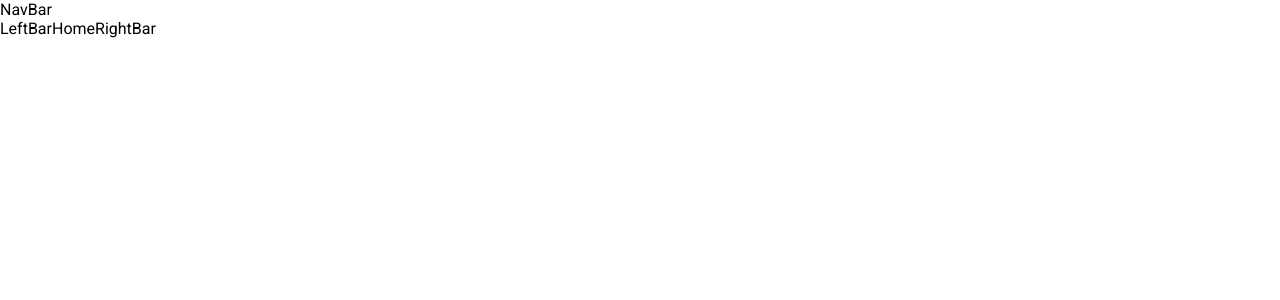
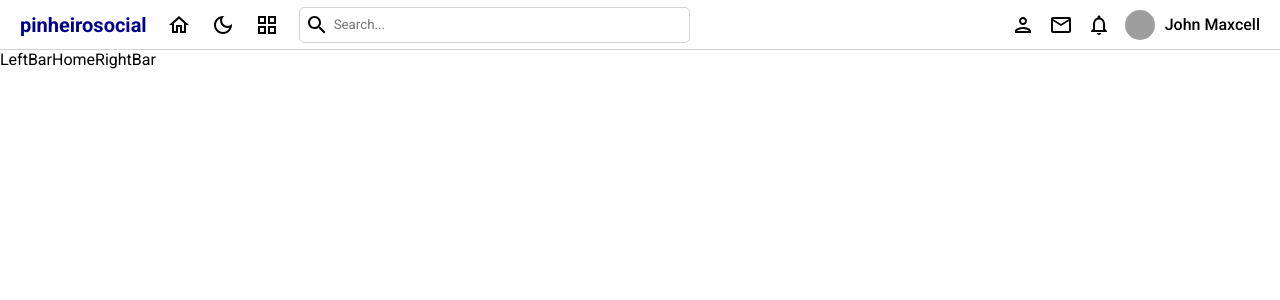
Before and after one commit to Mr1984-Pinheiro/social-media-reactjs, a React (Create React App) app: page / in a window 1280 px wide. Shown: the top 300 px of the page. Built offline with nearby package versions, Linux system fonts and the light colour scheme; grey boxes are pictures that could not be loaded.

Commit message:
navbar ui design

```diff
--- a/package.json
+++ b/package.json
@@ -1,9 +1,12 @@
-
 {
   "name": "social-frontend",
   "version": "0.1.0",
   "private": true,
   "dependencies": {
+    "@emotion/react": "^11.10.5",
+    "@emotion/styled": "^11.10.5",
+    "@mui/icons-material": "^5.10.14",
+    "@mui/material": "^5.10.14",
     "@testing-library/jest-dom": "^5.16.5",
     "@testing-library/react": "^13.4.0",
     "@testing-library/user-event": "^13.5.0",
--- a/src/components/navbar/NavBar.jsx
+++ b/src/components/navbar/NavBar.jsx
@@ -1,8 +1,41 @@
+import {
+  DarkModeOutlined,
+  EmailOutlined,
+  GridViewOutlined,
+   HomeOutlined,
+   NotificationsOutlined,
+   PersonOutlined,
+   SearchOutlined
+  } from "@mui/icons-material"
+import { Link } from "react-router-dom"
 import "./navBar.scss"
+
 
  const NavBar = () => {
   return (
-    <div>NavBar</div>
+    <div className="navbar">
+      <div className="left">
+        <Link to="/" style={{ textDecoration: "none"}} >
+        <span>pinheirosocial</span>
+        </Link>
+        <HomeOutlined />
+        <DarkModeOutlined />
+        <GridViewOutlined />
+        <div className="search">
+            <SearchOutlined />
+            <input type="text" placeholder="Search..." />
+        </div>
+      </div>
+      <div className="right">
+          <PersonOutlined />
+          <EmailOutlined />
+          <NotificationsOutlined />
+          <div className="user">
+            <img src="https://i.pinimg.com/736x/43/22/a6/4322a648a967bf028b29bd799861b305.jpg" alt="profile picture" />
+            <span>John Maxcell</span>
+          </div>
+      </div>
+    </div>
   )
 }
 
--- a/src/components/navbar/navBar.scss
+++ b/src/components/navbar/navBar.scss
@@ -0,0 +1,58 @@
+.navbar {
+    display: flex;
+    justify-content: space-between;
+    align-items: center;
+    padding: 10px 20px;
+    height: 50px;
+    border-bottom: 1px solid lightgrey;
+
+    .left {
+        display: flex;
+
+        align-items: center;
+        gap: 20px;
+
+        span {
+            font-weight: bold;
+            font-size: 20px;
+            color: darkblue;
+        }
+
+        .search {
+            display: flex;
+            align-items: center;
+            gap: 5px;
+            border: 1px solid lightgray;
+            border-radius: 5px;
+            padding: 5px;
+
+            input {
+                border: none;
+                width: 350px;
+
+            }
+        }
+
+    }
+
+    .right {
+        display: flex;
+        align-items: center;
+        gap: 14px;
+        object-fit: cover;
+
+        .user {
+            display: flex;
+            align-items: center;
+            gap: 10px;
+            font-weight: 500;
+
+            img {
+                width: 30px;
+                height: 30px;
+                border-radius: 50%;
+            }
+        }
+
+    }
+}
```
Also changed, not shown: 1 other file (tests, documents, lock files or other folders).
